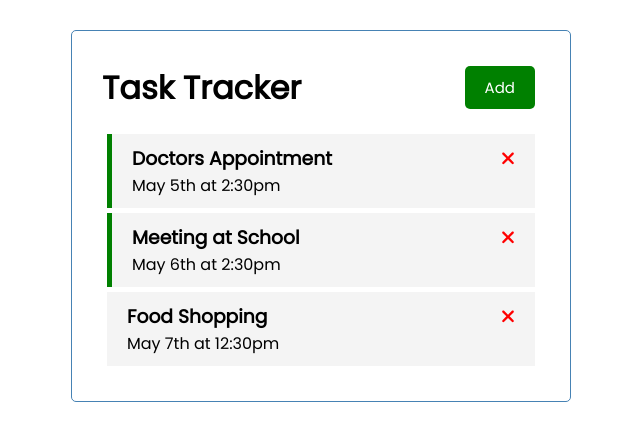
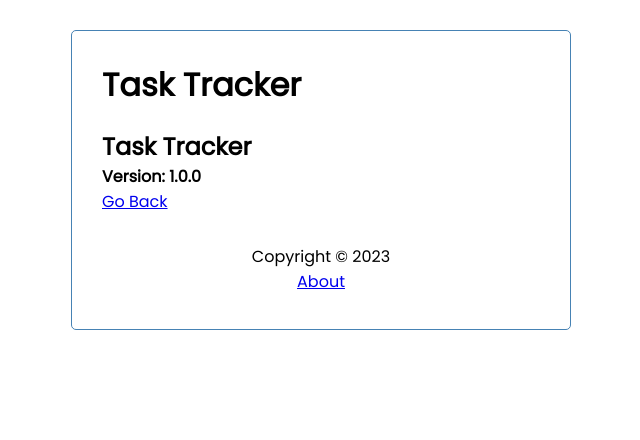
Before and after one commit to mazink2/angular-task-tracker, an Angular app: page /about in a window 1280 px wide. Shown: the top 440 px of the page, without its empty margins (319-959 px from the left). Built offline with nearby package versions, Linux system fonts and the light colour scheme; data requests are answered from the project's data file.

Commit message:
Added about page, set up routes, hid add button in header on about page.

```diff
--- a/src/app/app.component.html
+++ b/src/app/app.component.html
@@ -1,4 +1,5 @@
 <div class="container">
   <app-header></app-header>
-  <app-tasks></app-tasks>
+  <router-outlet></router-outlet>
+  <app-footer></app-footer>
 </div>
--- a/src/app/app.module.ts
+++ b/src/app/app.module.ts
@@ -10,6 +10,14 @@
 import { TasksComponent } from './components/tasks/tasks.component';
 import { TaskItemComponent } from './components/task-item/task-item.component';
 import { AddTaskComponent } from './components/add-task/add-task.component';
+import { RouterModule, Routes } from '@angular/router';
+import { AboutComponent } from './components/pages/about/about.component';
+import { FooterComponent } from './components/footer/footer.component';
+
+const appRoutes: Routes = [
+  {path: '', component: TasksComponent},
+  {path: 'about', component: AboutComponent},
+]
 
 @NgModule({
   declarations: [
@@ -19,8 +27,16 @@
     TasksComponent,
     TaskItemComponent,
     AddTaskComponent,
+    AboutComponent,
+    FooterComponent,
   ],
-  imports: [BrowserModule, FontAwesomeModule, HttpClientModule, FormsModule],
+  imports: [
+    BrowserModule,
+    FontAwesomeModule,
+    HttpClientModule,
+    FormsModule,
+    RouterModule.forRoot(appRoutes, { enableTracing: true }),
+  ],
   providers: [],
   bootstrap: [AppComponent],
 })
--- /dev/null
+++ b/src/app/components/footer/footer.component.css
@@ -0,0 +1,4 @@
+footer {
+  margin-top: 30px;
+  text-align: center
+}
--- /dev/null
+++ b/src/app/components/footer/footer.component.html
@@ -0,0 +1,4 @@
+<footer>
+  <p>Copyright &copy; 2023</p>
+  <a routerLink="/about">About</a>
+</footer>
--- a/src/app/components/header/header.component.html
+++ b/src/app/components/header/header.component.html
@@ -1,8 +1,9 @@
 <header>
   <h1>{{ title }}</h1>
   <app-button
-    color="{{showAddTask ? 'red': 'green'}}"
-    text="{{showAddTask ? 'Close': 'Add'}}"
+    *ngIf="hasRoute('/')"
+    color="{{ showAddTask ? 'red' : 'green' }}"
+    text="{{ showAddTask ? 'Close' : 'Add' }}"
     (btnClick)="toggleAddTask()"
   ></app-button>
 </header>
--- a/src/app/components/header/header.component.ts
+++ b/src/app/components/header/header.component.ts
@@ -1,6 +1,7 @@
 import { Component, OnInit } from '@angular/core';
 import { UiService } from '../..//services/ui.service';
 import { Subscription } from 'rxjs';
+import { Router } from '@angular/router';
 
 @Component({
   selector: 'app-header',
@@ -12,10 +13,10 @@
   showAddTask!: boolean;
   subscription!: Subscription;
 
-  constructor(private uiService: UiService) {
+  constructor(private uiService: UiService, private router: Router) {
     this.subscription = this.uiService
       .onToggle()
-      .subscribe((value) => this.showAddTask = value);
+      .subscribe((value) => (this.showAddTask = value));
   }
 
   ngOnInit(): void {}
@@ -23,4 +24,8 @@
   toggleAddTask() {
     this.uiService.toggleAddTask();
   }
+
+  hasRoute(route: string) {
+    return this.router.url === route;
+  }
 }
--- /dev/null
+++ b/src/app/components/pages/about/about.component.html
@@ -0,0 +1,5 @@
+<div>
+  <h2>Task Tracker</h2>
+  <h4>Version: 1.0.0</h4>
+  <a routerLink="/">Go Back</a>
+</div>
```
Also changed, not shown: src/app/components/footer/footer.component.ts (added, +10 -0 lines), src/app/components/pages/about/about.component.ts (added, +10 -0 lines), src/app/components/pages/about/about.component.css (added), 2 other files (tests, documents, lock files or other folders).
